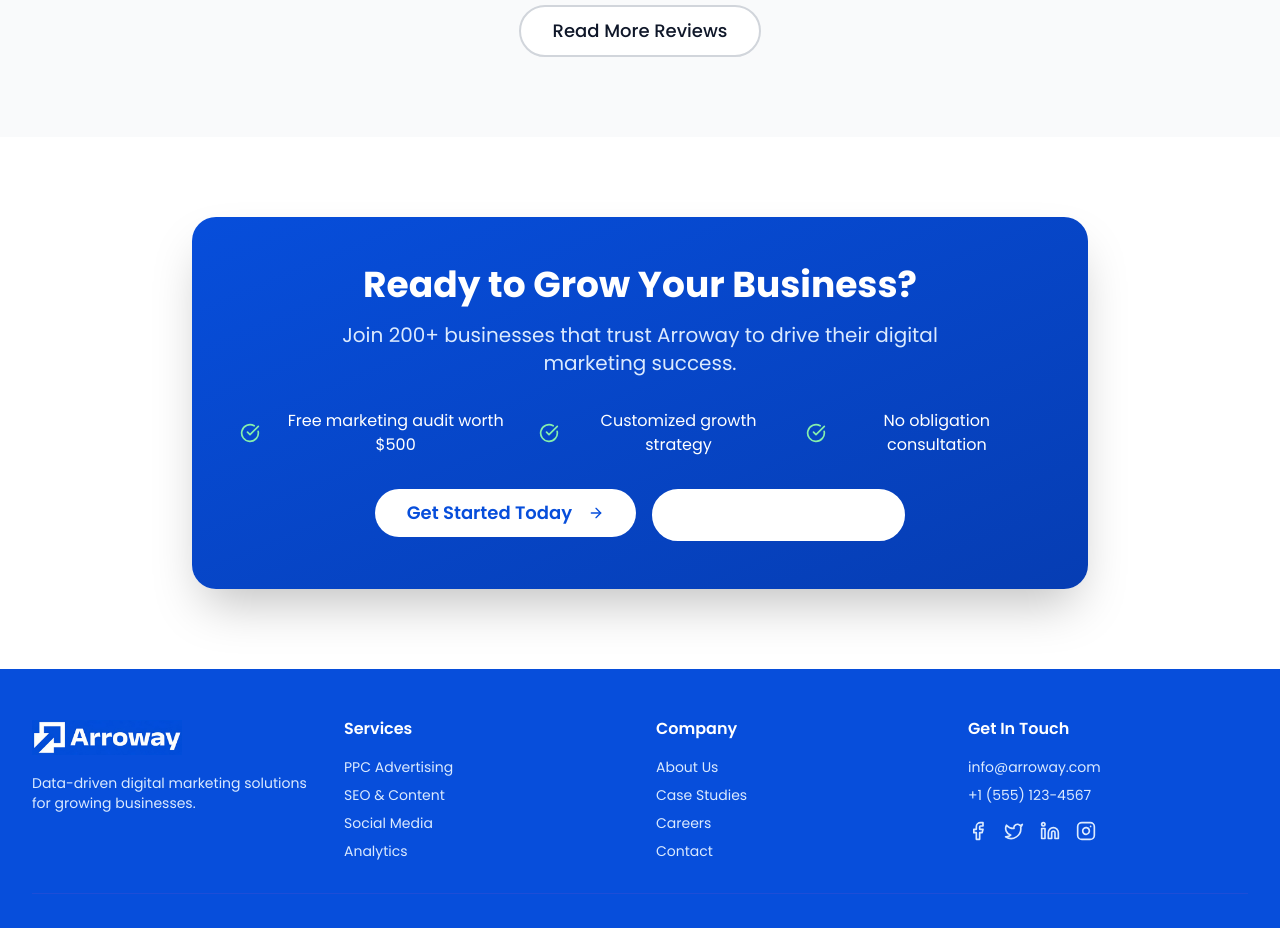
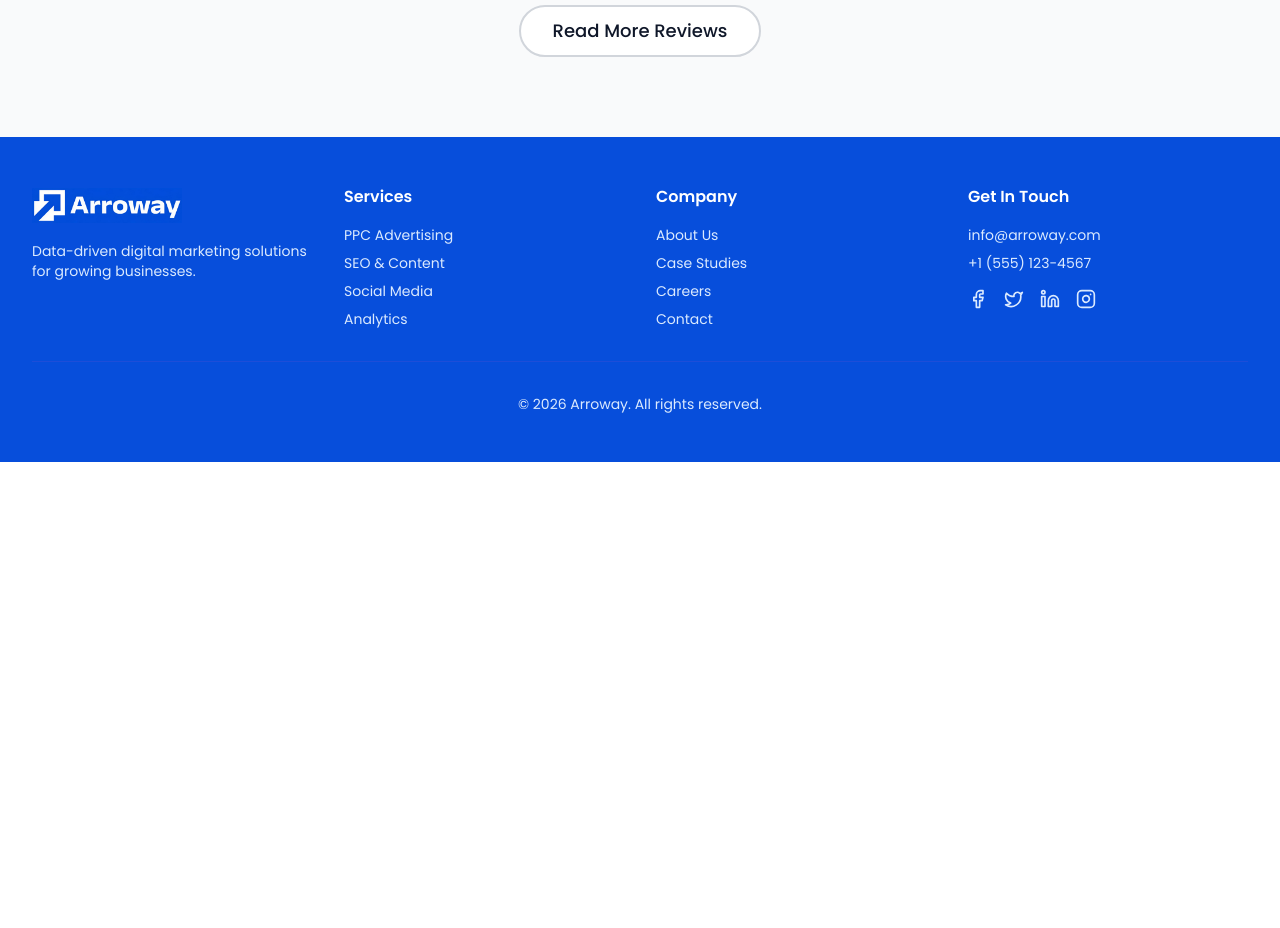
Before and after one commit to arrowaydigital/Arroway, a React (Vite) app: page / in a window 1280 px wide. Shown: the part 2460-3388 px from the top of the page. After the commit the page ends 2922 px from the top, so only its background shows below. Built offline with nearby package versions, Linux system fonts and the light colour scheme.

Commit message:
Update HomePage.tsx

```diff
--- a/src/pages/HomePage.tsx
+++ b/src/pages/HomePage.tsx
@@ -1,10 +1,13 @@
+import React from "react";
 import { Header } from "@/components/layout/Header";
 import { Footer } from "@/components/layout/Footer";
 import { HeroSection } from "@/components/features/HeroSection";
 import { HomeServicesPreview } from "@/components/features/HomeServicesPreview";
 import { HomeMetrics } from "@/components/features/HomeMetrics";
 import { HomeTestimonial } from "@/components/features/HomeTestimonial";
-import { HomeCTA } from "@/components/features/HomeCTA";
+import { CaseStudiesSection } from "@/components/features/CaseStudiesSection";
+import { ProcessSection } from "@/components/features/ProcessSection";
+
 import { PageTransition } from "@/components/animations/PageTransition";
 
 export function HomePage() {
@@ -15,9 +18,10 @@ export function HomePage() {
         <main>
           <HeroSection />
           <HomeServicesPreview />
+          <CaseStudiesSection />
+          <ProcessSection />
           <HomeMetrics />
           <HomeTestimonial />
-          <HomeCTA />
         </main>
         <Footer />
       </div>
```
